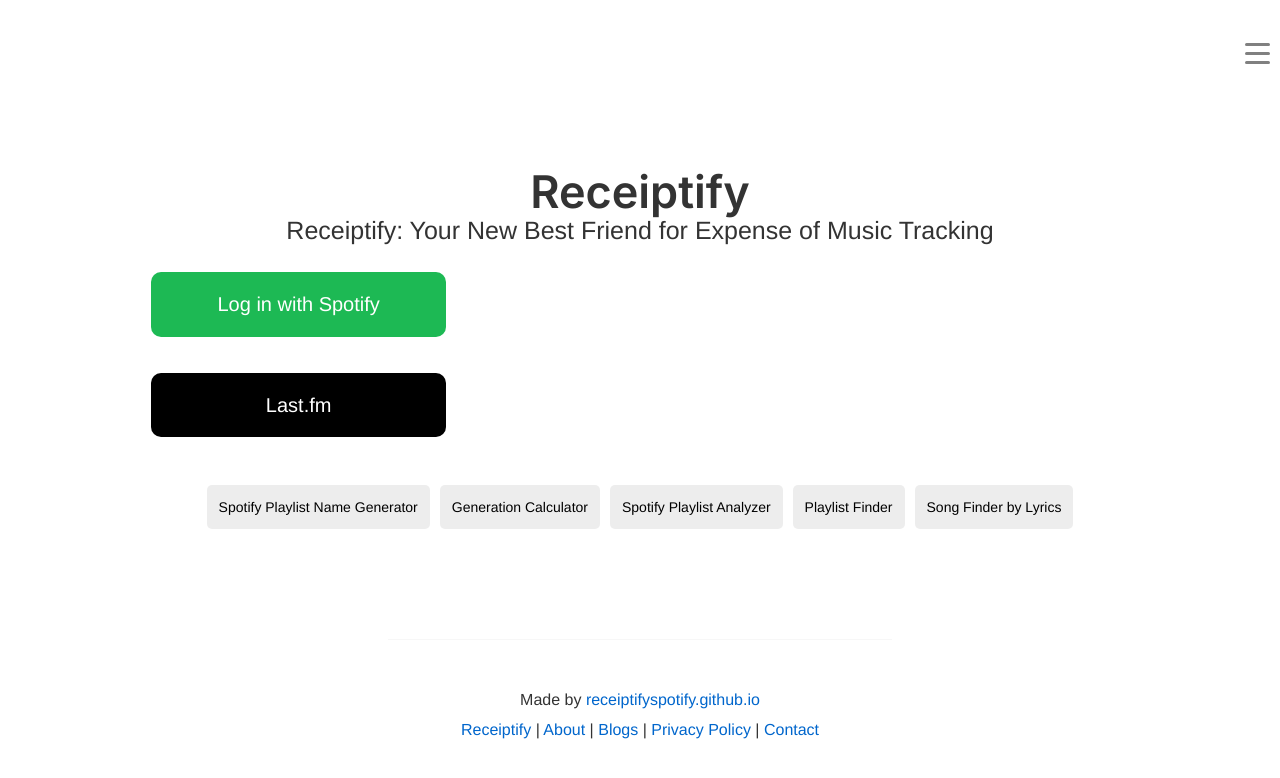
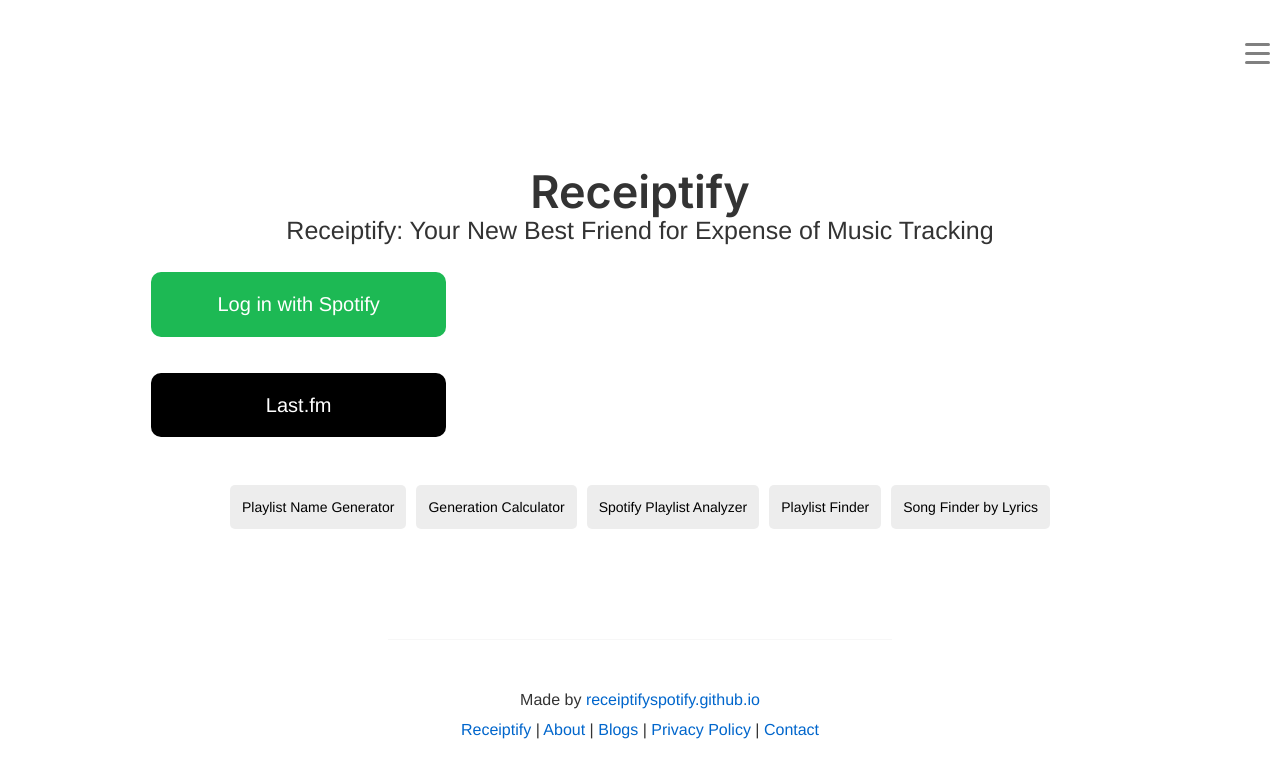
Before and after one commit to receiptifyspotify/receiptifyspotify.github.io, a Jekyll site: the page built from index.markdown, in a window 1280 px wide. Shown: the top 778 px of the page. Built offline with Jekyll 4.4.1, drawn with Linux system fonts in a browser that asks for light colours; nearby versions of some CDN libraries; a script that is not in the unit is left out; comment, search, counter and statistics services are not loaded.

Commit message:
Update home.html

```diff
--- a/_layouts/home.html
+++ b/_layouts/home.html
@@ -10,6 +10,9 @@
       src="https://cdn.fuseplatform.net/publift/tags/2/3025/fuse.js"
     ></script>
     <meta charset="UTF-8" />
+    <meta name="description" content="Receiptify is a tool that helps users manage and organize their receipts efficiently and conveniently.">
+<meta name="keywords" content="receiptify, receiptify spotify, receiptify last.fm, receiptify apple music" />
+
     <meta
       name="viewport"
       content="width=device-width, initial-scale=1.0, minimum-scale=0.5, user-scalable=yes"
@@ -54,7 +57,7 @@
                 </div>
               </div>
               <div class="row toolContainer">
-                  <a href="/spotify-playlist-name-generator" class="tool-btn">Spotify Playlist Name Generator</a>
+                  <a href="/spotify-playlist-name-generator" class="tool-btn">Playlist Name Generator</a>
                   <a href="/generation-calculator" class="tool-btn">Generation Calculator</a>
                   <a href="/spotify-playlist-analyzer" class="tool-btn">Spotify Playlist Analyzer</a>
                   <a href="/playlist-finder" class="tool-btn">Playlist Finder</a>
```
